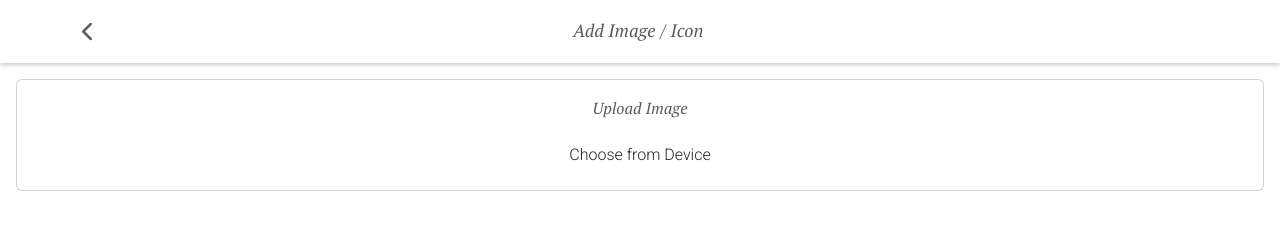
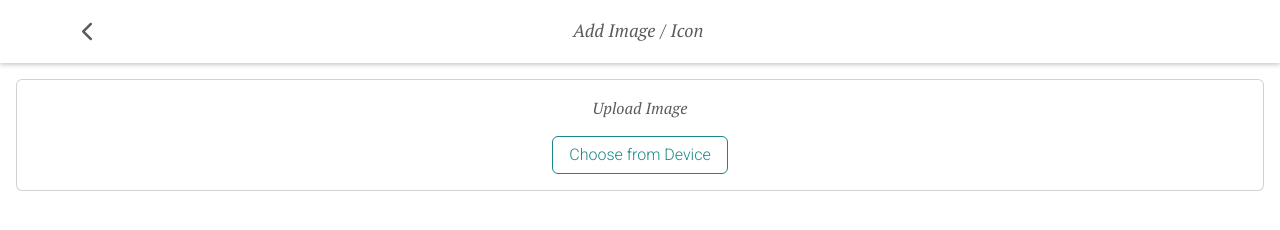
Before and after one commit to avs-7955/img_upload_basic_temp, a plain HTML site: page index.html in a window 1280 px wide. In both pictures the pointer is over the link "Choose from Device". Drawn offline with nearby package versions, Linux system fonts and the light colour scheme.

Commit message:
btn hover

```diff
--- a/styles.css
+++ b/styles.css
@@ -39,3 +39,9 @@
     padding-left: 16px;
     padding-right: 16px;
 }
+
+.upload-btn:hover{
+    color: var(--teal-green);
+    border: 1.5px solid;
+    transition: 0.5s;
+}
```
